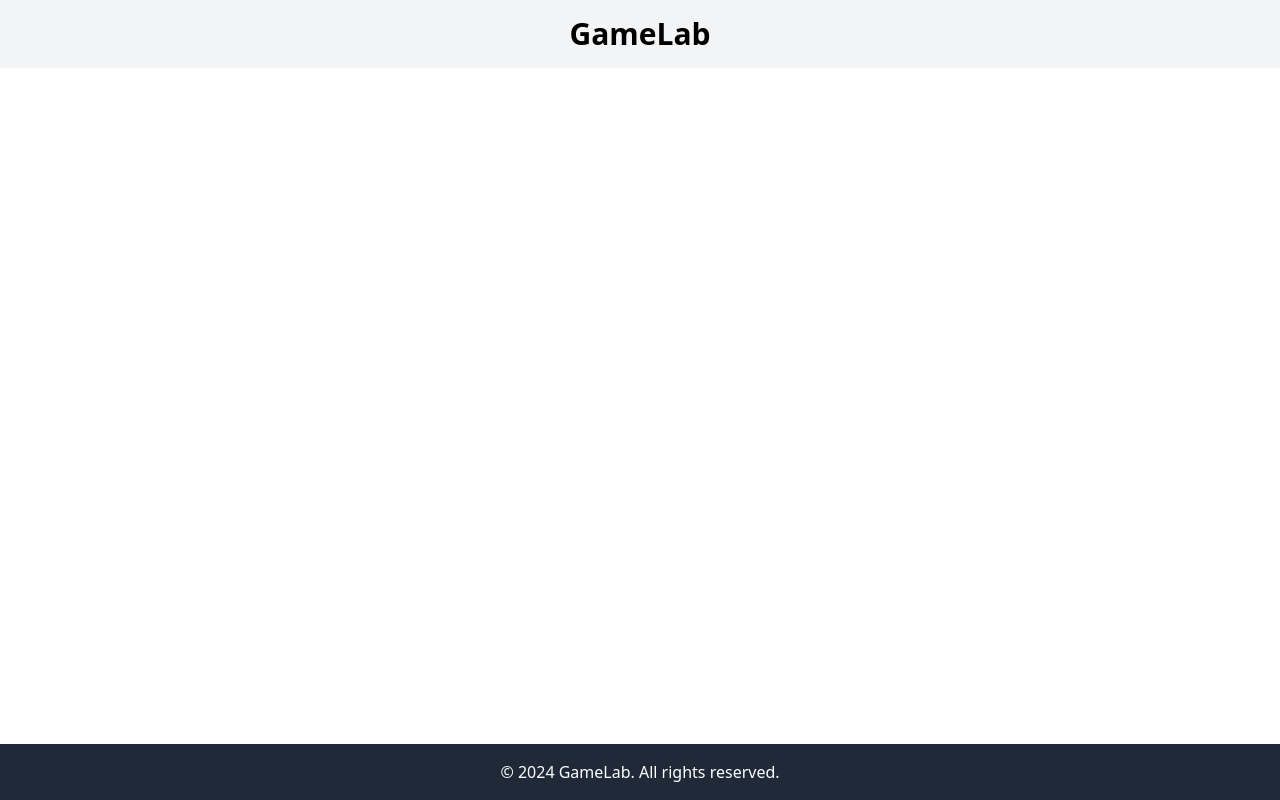
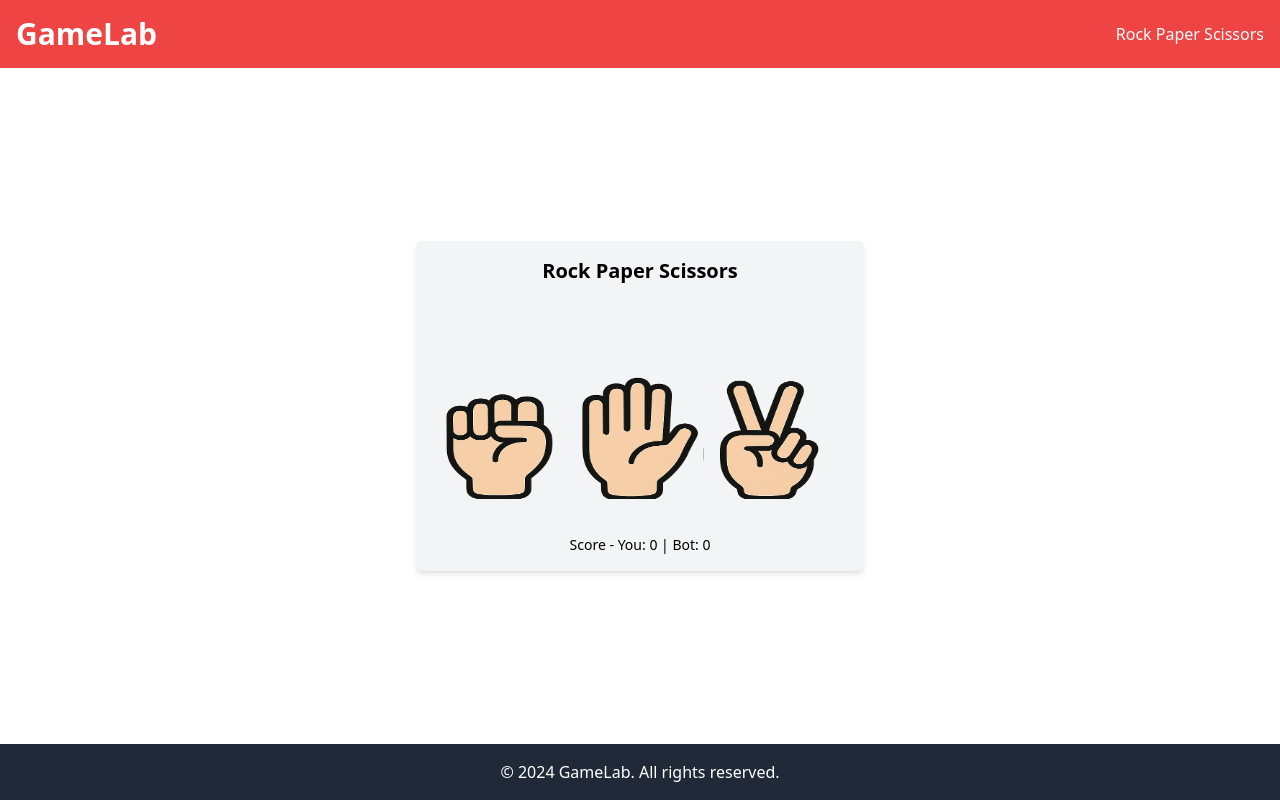
Before and after one commit to theCompanyDream/Gamelab, a Vue app: page /rock in a window 1280 px wide. Built offline with nearby package versions, Linux system fonts and the light colour scheme.

Commit message:
feat: rock, paper, scissors (#2)
* feat: add rock, paper, scissors

* style: update orange

```diff
--- a/package.json
+++ b/package.json
@@ -1,7 +1,7 @@
 {
-  "name": "tic-tac-toe",
+  "name": "game-lab",
   "private": true,
-  "version": "0.0.1",
+  "version": "0.1.0",
   "type": "module",
   "scripts": {
     "dev": "vite",
--- a/src/App.vue
+++ b/src/App.vue
@@ -1,9 +1,25 @@
 <template>
   <article class="flex flex-col min-h-screen justify-between">
-    <header class="bg-blue-600 text-white p-4 bg-gray-100">
-      <h1 class="text-3xl font-bold text-center text-black">GameLab</h1>
+    <header class="bg-red-500 text-white p-4">
+      <div class="flex items-center justify-between">
+        <!-- Left side: Title -->
+        <router-link to="/" class="text-3xl font-bold text-white">GameLab</router-link>
+
+        <!-- Right side: Navigation -->
+        <nav class="flex gap-4">
+          <router-link
+            to="/rock"
+            class="text-white hover:underline hover:text-gray-200 transition"
+          >
+            Rock Paper Scissors
+          </router-link>
+          <!-- Add more links here if needed -->
+        </nav>
+      </div>
     </header>
+
     <router-view />
+
     <footer class="bg-gray-800 text-white p-4 text-center">
       &copy; 2024 GameLab. All rights reserved.
     </footer>
@@ -11,13 +27,11 @@
 </template>
 
 <script>
-  export default {
-      components: {
-          name: "App"
-      },
-  };
+export default {
+  name: "App"
+};
 </script>
 
 <style scoped>
-  @import './assets/main.css';
+@import './assets/main.css';
 </style>
--- /dev/null
+++ b/src/components/RockPaperScssors.vue
@@ -0,0 +1,74 @@
+<template>
+	<main class="p-4 rounded-md bg-gray-100 shadow-md max-w-md mx-auto text-center">
+	  <h2 class="text-xl font-bold mb-4">Rock Paper Scissors</h2>
+
+	  <div class="flex justify-center gap-4 mb-9">
+		<button
+		class="sprite-btn sprite-rock"
+		@click="play('rock')"
+		title="Rock"
+		></button>
+
+		<button
+		class="sprite-btn sprite-paper"
+		@click="play('paper')"
+		title="Paper"
+		></button>
+
+		<button
+		class="sprite-btn sprite-scissors"
+		@click="play('scissors')"
+		title="Scissors"
+		></button>
+	  </div>
+
+	  <div v-if="playerChoice" class="mb-2">
+		You chose: <strong>{{ playerChoice }}</strong><br />
+		Bot chose: <strong>{{ botChoice }}</strong>
+	  </div>
+
+	  <p v-if="result" class="text-lg font-semibold mt-2">{{ result }}</p>
+
+	  <div class="mt-4 text-sm">
+		<p>Score - You: {{ score.player }} | Bot: {{ score.bot }}</p>
+	  </div>
+	</main>
+  </template>
+
+  <script setup>
+	import { useRPSGame } from '../composables/useRPSGame.js';
+
+	const {
+		choices,
+		playerChoice,
+		botChoice,
+		result,
+		score,
+		play,
+	} = useRPSGame();
+  </script>
+
+  <style scoped>
+	.sprite-btn {
+		width: 128px;
+		height: 198px;
+		background-image: url('/rps-sprite.webp');
+		background-repeat: no-repeat;
+		border: none;
+		cursor: pointer;
+		background-size: 369px 280px; /* total size of sprite */
+	}
+
+	.sprite-rock {
+	background-position: 0 0;
+	}
+
+	.sprite-paper {
+	background-position: -128px 0;
+	}
+
+	.sprite-scissors {
+	background-position: -256px 0;
+	}
+
+  </style>
--- a/src/components/router.js
+++ b/src/components/router.js
@@ -6,6 +6,11 @@ const routes = [
         name: 'TicTac',
         component: () => import('./TicTac.vue'), // Lazy-loaded component
     },
+    {
+        path: '/rock',
+        name: 'rockPaperScissors',
+        component: () => import('./RockPaperScssors.vue')
+    }
 ];
 
 const router = createRouter({
--- /dev/null
+++ b/src/composables/useRPSGame.js
@@ -0,0 +1,39 @@
+import { ref } from 'vue';
+
+export function useRPSGame() {
+  const choices = ['rock', 'paper', 'scissors'];
+  const playerChoice = ref(null);
+  const botChoice = ref(null);
+  const result = ref(null);
+  const score = ref({ player: 0, bot: 0 });
+
+  const getRandomChoice = () => choices[Math.floor(Math.random() * 3)];
+
+  const play = (choice) => {
+    playerChoice.value = choice;
+    botChoice.value = getRandomChoice();
+
+    if (playerChoice.value === botChoice.value) {
+      result.value = "It's a tie!";
+    } else if (
+      (playerChoice.value === 'rock' && botChoice.value === 'scissors') ||
+      (playerChoice.value === 'paper' && botChoice.value === 'rock') ||
+      (playerChoice.value === 'scissors' && botChoice.value === 'paper')
+    ) {
+      result.value = 'You win!';
+      score.value.player++;
+    } else {
+      result.value = 'Bot wins!';
+      score.value.bot++;
+    }
+  };
+
+  return {
+    choices,
+    playerChoice,
+    botChoice,
+    result,
+    score,
+    play,
+  };
+}
```
Also changed, not shown: public/rps-sprite.webp (added).
